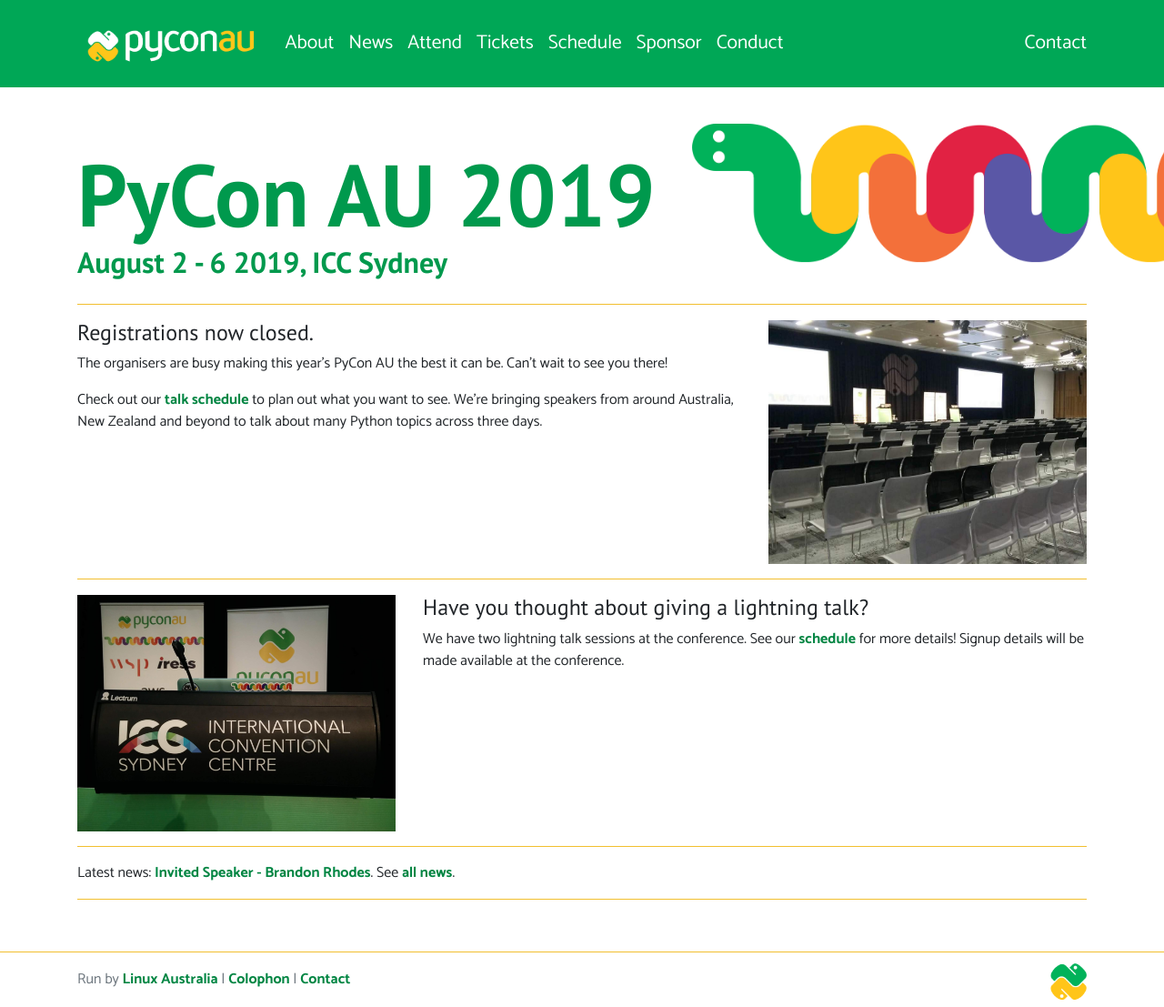
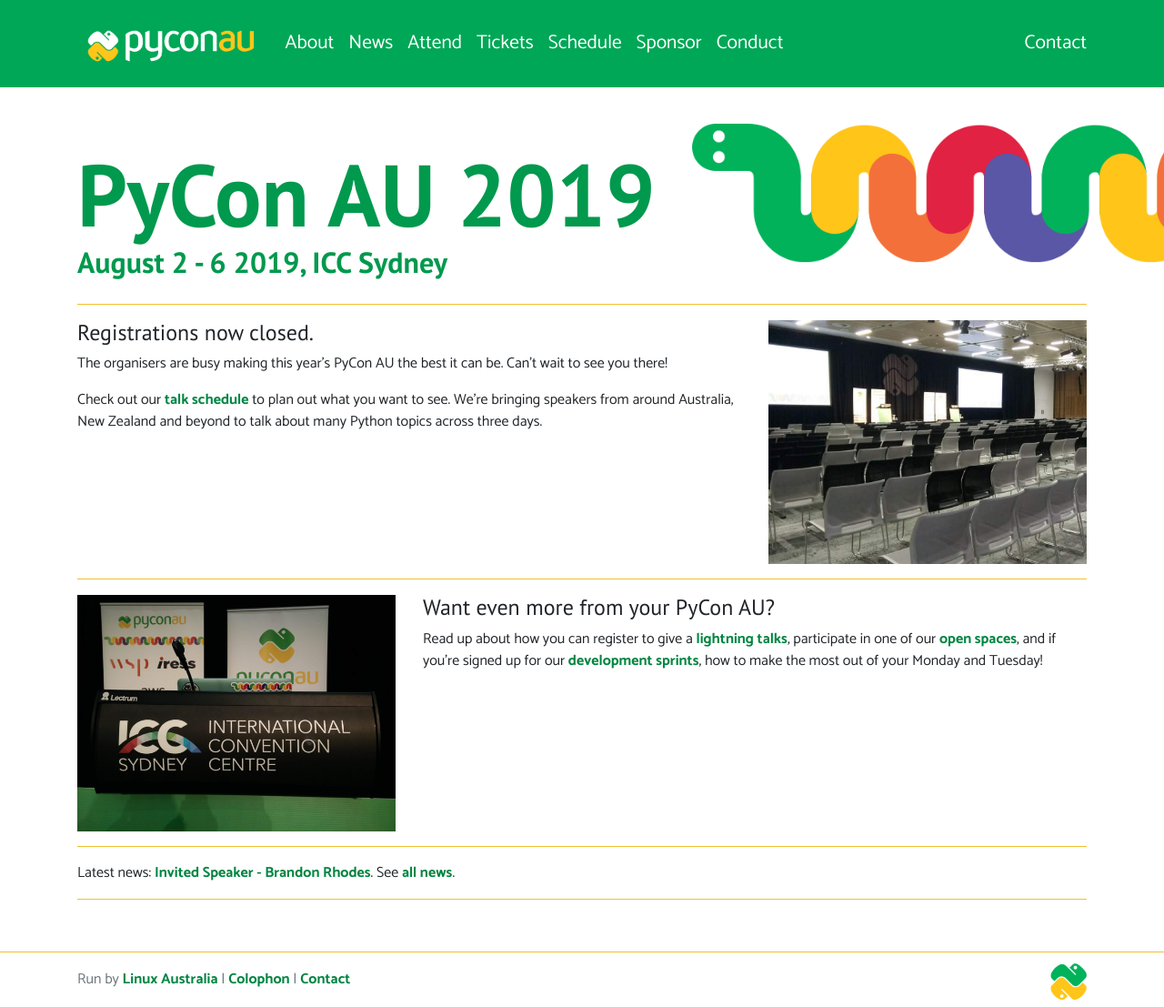
Before and after one commit to pyconau/2019.pycon-au.org, a Jekyll site: the page built from _pages/homepage.md, in a window 1280 px wide. Shown: the whole page at 91% size. Built offline with Jekyll 4.4.1, drawn with Linux system fonts in a browser that asks for light colours.

Commit message:
Add a note to home page (pending link to attendee advice post)

```diff
--- a/_pages/homepage.md
+++ b/_pages/homepage.md
@@ -20,8 +20,8 @@ description: PyCon AU is the national conference for the Python Programming Comm
 <hr>
 <div class="row">
   <div class="col-4"><img class="img-fluid"  src="{{site.url}}/static/img/podium.jpg"></div>
-  <div class="col-8"><h4>Have you thought about giving a lightning talk?</h4>
-  <p>We have two lightning talk sessions at the conference. See our <a href="/schedule/saturday/#timeslot-20">schedule</a> for more details! Signup details will be made available at the conference.</p>
+  <div class="col-8"><h4>Want even more from your PyCon AU?</h4>
+  <p>Read up about how you can register to give a <a href="/lightning-talks">lightning talks</a>, participate in one of our <a href="/open-spaces">open spaces</a>, and if you're signed up for our <a href="/sprints">development sprints</a>, how to make the most out of your Monday and Tuesday!</p>
 </div>
 </div>
 <hr>
```
